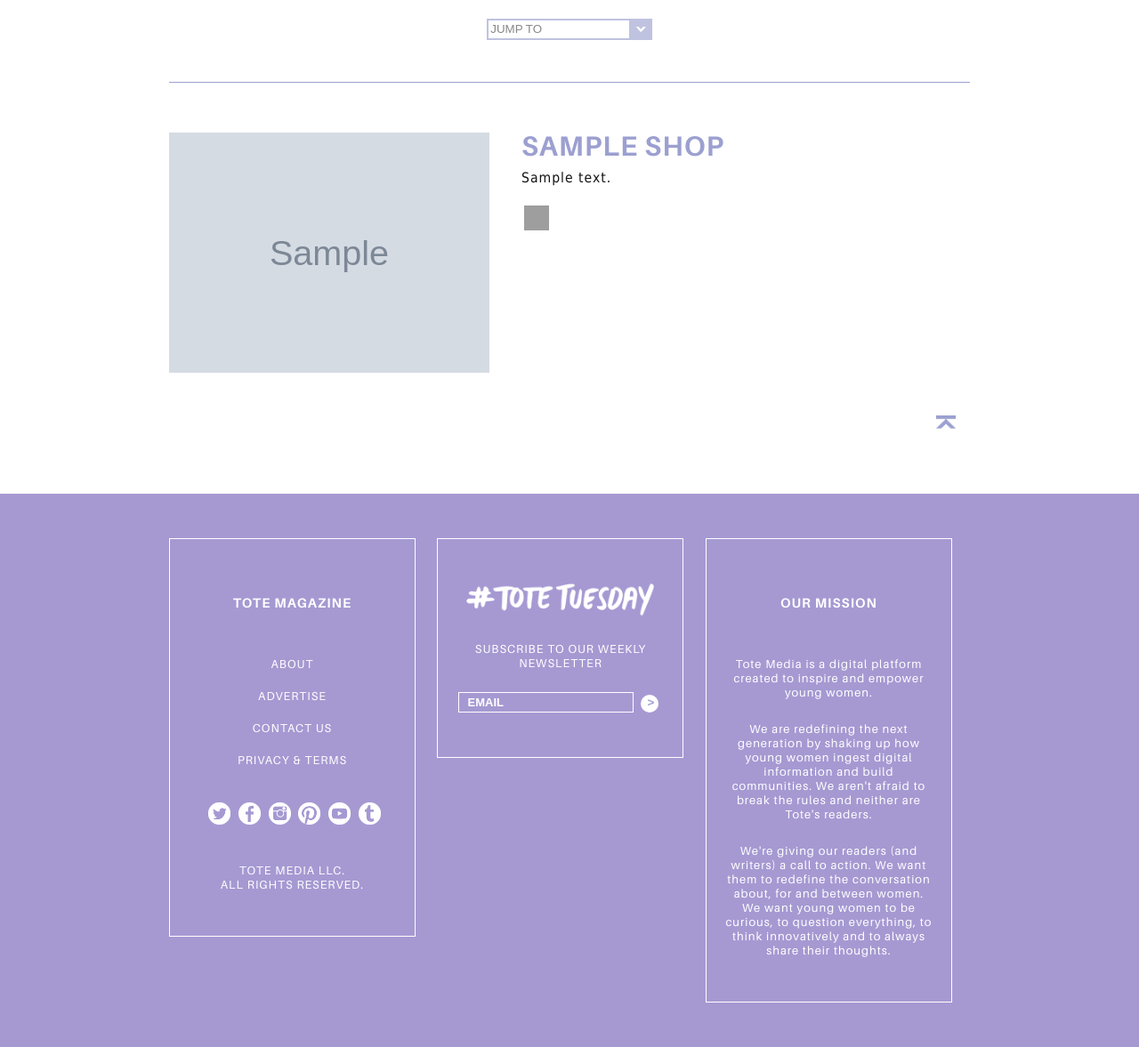
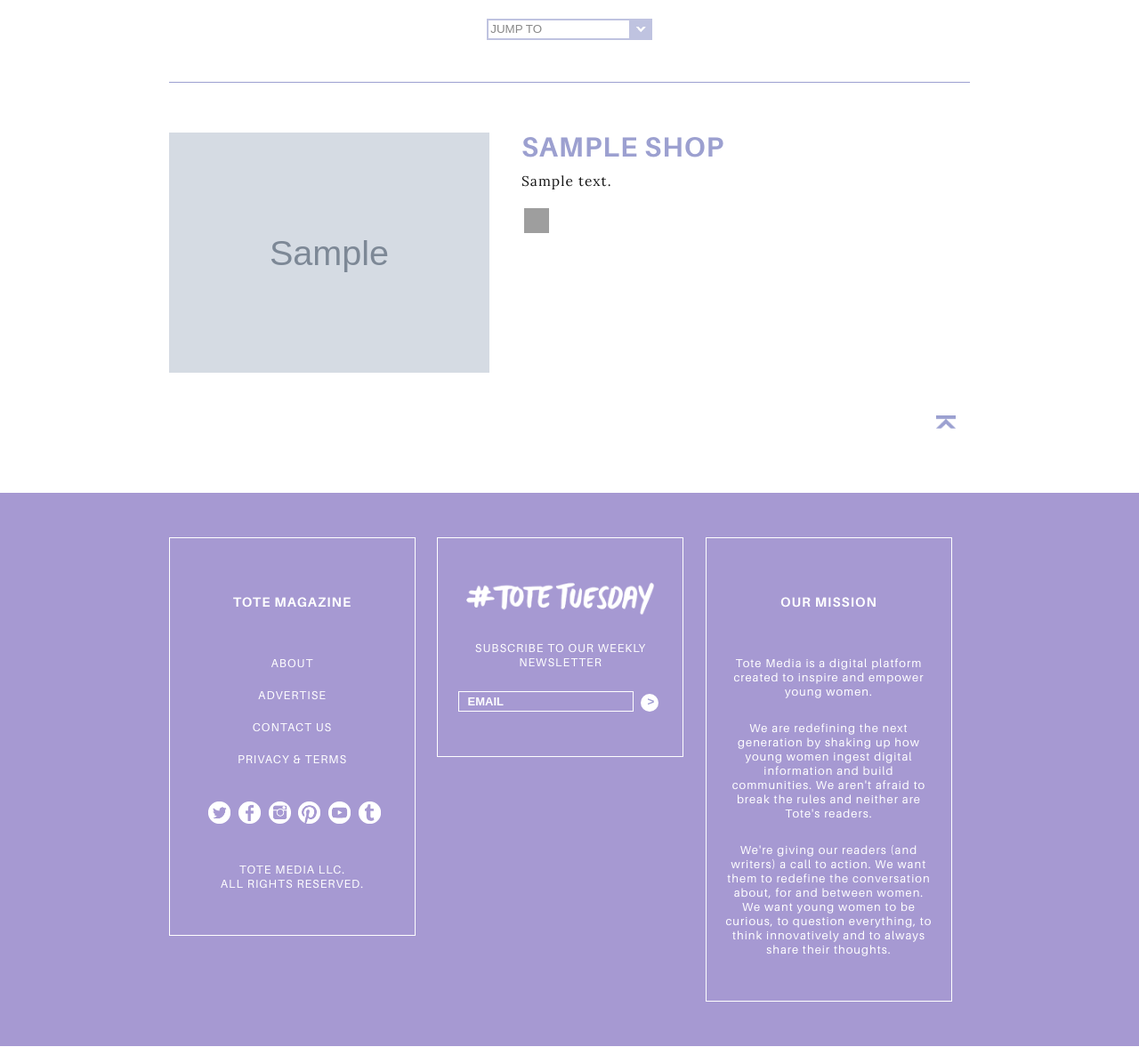
Before and after one commit to devonwarren/totemag, a Django app: template templates/bazaar.html in a window 1280 px wide. Shown: the part 619-1796 px from the top of the page at 89% size. Run offline with Django 3.2, Linux system fonts and the light colour scheme; the template is opened without the code that fills it: most values are stand-ins (such as "Sample title", 1, 10 or a date in 2020); grey boxes marked "Sample" are stand-in pictures; some libraries are stand-ins or nearby versions; grey boxes are pictures that could not be loaded.

Commit message:
adjust font settings

```diff
--- a/static/css/style.css
+++ b/static/css/style.css
@@ -22,8 +22,6 @@
 	font-weight: 300;
 	src: local('Unna Regular'), local('Unna'), url(../fonts/Unna.otf) format('opentype');
 }
-
-@import url(https://fonts.googleapis.com/css?family=Lora);
 
 /* Color Pallet
 
@@ -72,7 +70,7 @@ header nav a img { display: block; width: 17px; width: 25.5px; }
 #sidebar { left: -350px; }
 #contact { right: -350px; }
 #content { transition: width 1s, margin 1s; }
-#content article { font-family: 'Lora', tahoma; line-height: 1.4em; font-size: 1.2em; color: #141414; }
+#content article { font-family: 'Lora', serif; line-height: 1.5em; font-size: 1.1em; color: #141414; }
 #sidebar hr { margin: 40px 0 40px 40px; width: 100px; color: #fff; height: 1px; border-color: #fff; background: #fff; }
 #sidebar ul { list-style: none; }
 #sidebar ul.last { margin-bottom: 40px; }
--- a/templates/base.html
+++ b/templates/base.html
@@ -33,6 +33,7 @@
     <link href="{% static "css/remodal-default-theme.css" %}" rel="stylesheet" type="text/css">
     {% block styleload %}{% endblock %}
     {% endcompress %}
+    <link href="https://fonts.googleapis.com/css?family=Lora" rel="stylesheet" type="text/css">
 
     <link rel="shortcut icon" href="{% static "images/favicon.ico" %}"/>
 
```
